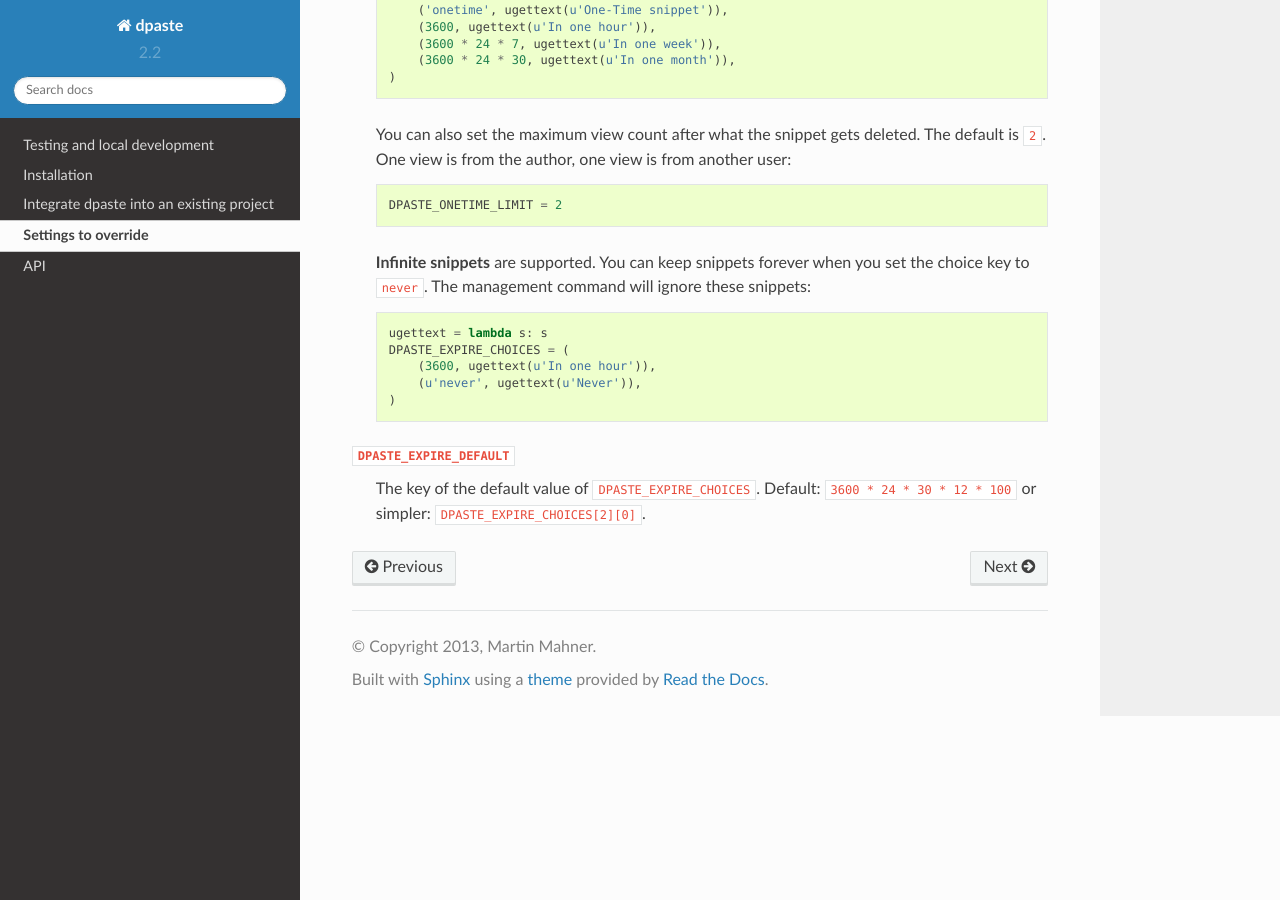
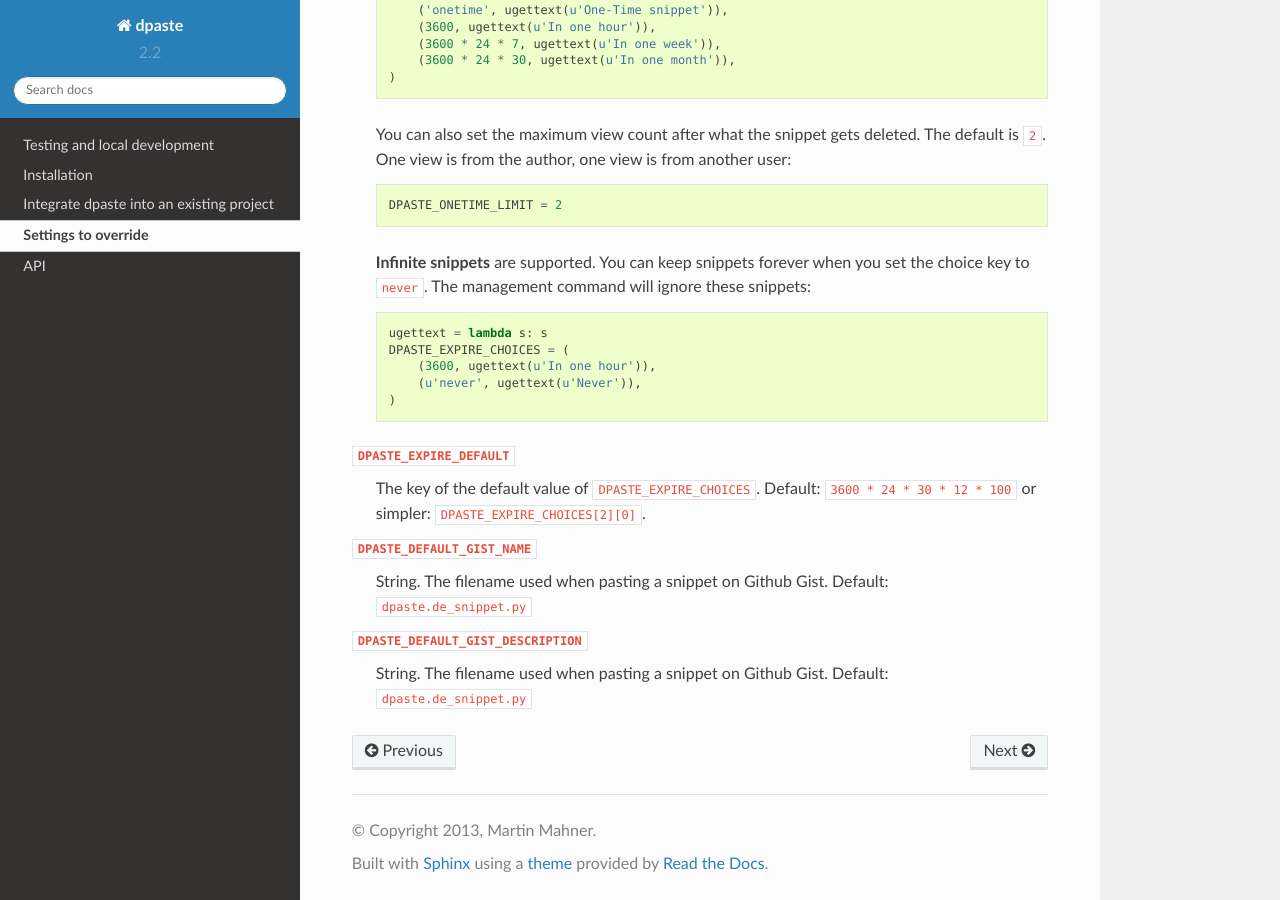
Before and after one commit to DarrenOfficial/dpaste, a Sphinx documentation site: the page built from docs/settings.rst, in a window 1280 px wide and 900 px high, scrolled down 1374 px. Built offline with Sphinx 7.4.7 and the Read the Docs theme 2.0.0, drawn with Linux system fonts in a browser that asks for light colours.

Commit message:
Added settings docs for Gist changes made in issue #58.

```diff
--- a/docs/settings.rst
+++ b/docs/settings.rst
@@ -90,6 +90,12 @@ behavior without touching the code:
         The key of the default value of ``DPASTE_EXPIRE_CHOICES``. Default:
         ``3600 * 24 * 30 * 12 * 100`` or simpler: ``DPASTE_EXPIRE_CHOICES[2][0]``.
 
+    ``DPASTE_DEFAULT_GIST_NAME``
+        String. The filename used when pasting a snippet on Github Gist.
+        Default: ``dpaste.de_snippet.py``
 
+    ``DPASTE_DEFAULT_GIST_DESCRIPTION``
+        String. The filename used when pasting a snippet on Github Gist.
+        Default: ``dpaste.de_snippet.py``
 
 .. _lexer list: https://github.com/bartTC/dpaste/blob/master/dpaste/highlight.py#L25
```
Also changed, not shown: 1 other file.
